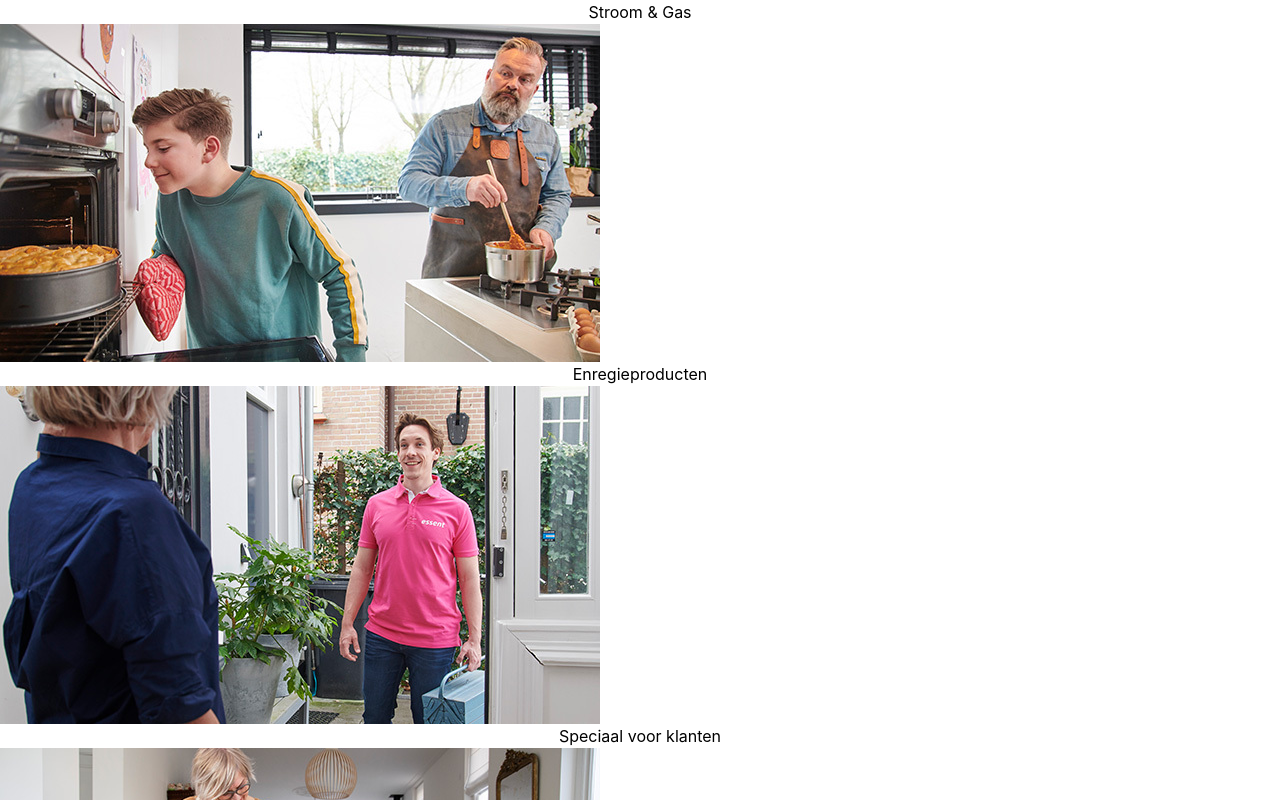
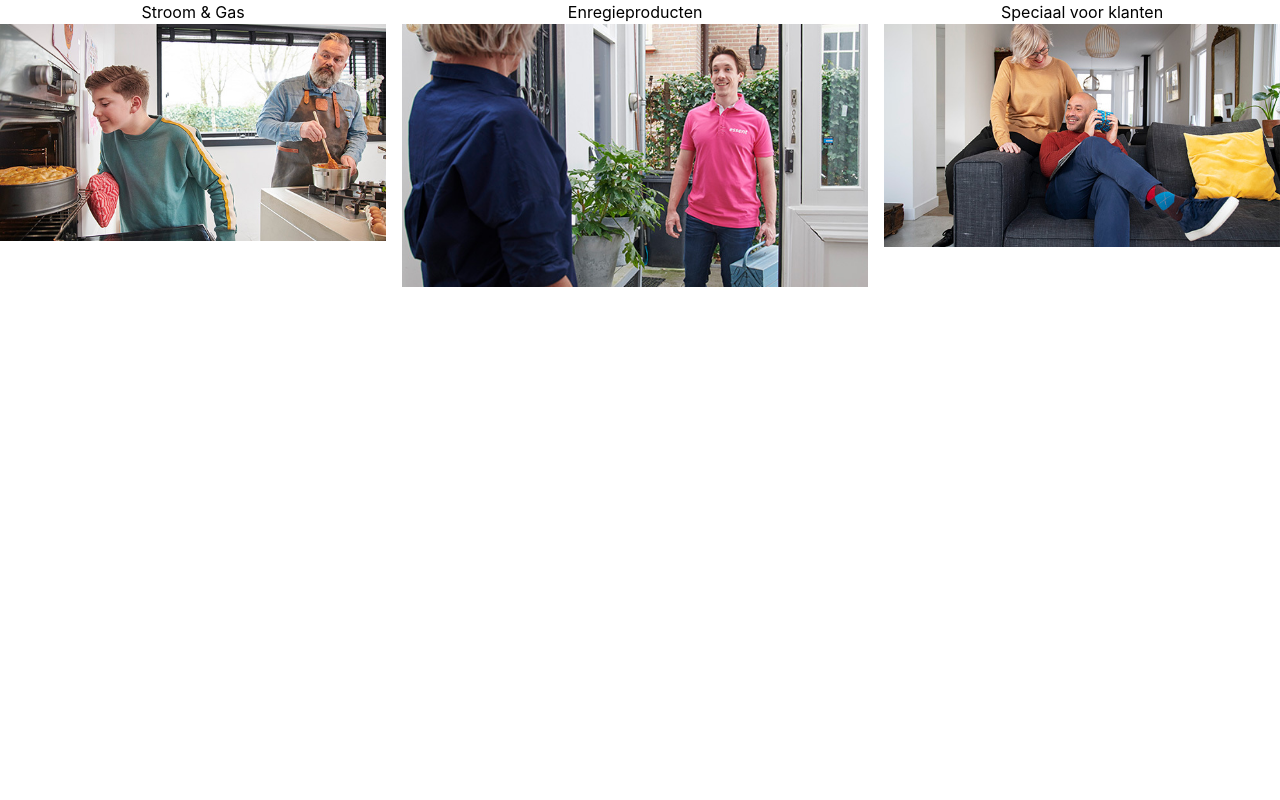
Before and after one commit to ET45/mockweb, a React (Create React App) app: page / in a window 1280 px wide. Shown: the top 800 px of the page. Built offline with nearby package versions, Linux system fonts and the light colour scheme.

Commit message:
first tailwind

```diff
--- a/src/page/index.js
+++ b/src/page/index.js
@@ -1,6 +1,6 @@
 import "./styles.css";
 
 export default function Page() {
-    return <div className="body"><div><p>{"Stroom & Gas"}</p><img src="image3.jpg" alt="img3" /></div><div><p>Enregieproducten</p><img src="image2.jpg" alt="img2"/></div><div><p>Speciaal voor klanten</p><img src="image1.jpg" alt="img1"/></div></div>
+    return <div class="grid grid-rows=-4 grid-flow-col gap-4"><div><p>{"Stroom & Gas"}</p><img src="image3.jpg" alt="img3" /></div><div><p>Enregieproducten</p><img src="image2.jpg" alt="img2"/></div><div><p>Speciaal voor klanten</p><img src="image1.jpg" alt="img1"/></div></div>
 
 }
--- a/src/page/styles.css
+++ b/src/page/styles.css
@@ -3,5 +3,5 @@
 @tailwind components;
 @tailwind utilities;
 
-.contain {display: flex;
-flex-direction: row;}
+/*.contain {display: flex;
+flex-direction: row;}*/
```
Also changed, not shown: 1 other file (tests, documents, lock files or other folders).
